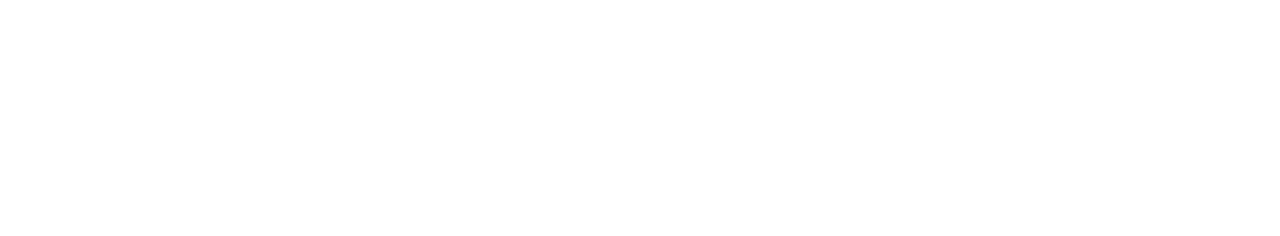
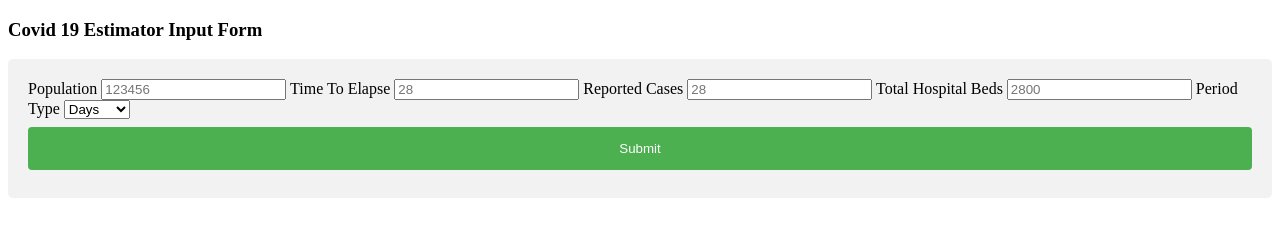
Before and after one commit to VictorOmondi1997/covid-19-estimator, a website: page index.html in a window 1280 px wide. Drawn offline with Linux system fonts and the light colour scheme.

Commit message:
Add form to accept inputs

```diff
--- a/index.html
+++ b/index.html
@@ -4,8 +4,33 @@
     <meta charset="UTF-8">
     <meta name="viewport" content="width=device-width, initial-scale=1.0">
     <title>Covid 19 Estimator</title>
+    <link rel="stylesheet" href="css/style.css">
 </head>
 <body>
+    <h3>Covid 19 Estimator Input Form</h3>
+    <div class="container">
+        <form action="">
+          <label for="data-population">Population</label>
+          <input type="number" id="data-population" name="data-population" placeholder="123456" required>
 
+          <label for="data-time-to-elapse">Time To Elapse</label>
+          <input type="number" id="data-time-to-elapse" name="data-time-to-elapse" placeholder="28" required>
+
+          <label for="data-reported-cases">Reported Cases</label>
+          <input type="number" id="data-reported-cases" name="data-reported-cases" placeholder="28" required>
+
+          <label for="data-total-hospital-beds">Total Hospital Beds</label>
+          <input type="number" id="data-total-hospital-beds" name="data-total-hospital-beds" placeholder="2800" required>
+
+          <label for="data-period-type">Period Type</label>
+          <select id="data-period-type" name="data-period-type" required>
+            <option value="days">Days</option>
+            <option value="weeks">Weeks</option>
+            <option value="months">Months</option>
+          </select>
+
+          <input type="submit" value="Submit">
+        </form>
+      </div>
 </body>
 </html>
```
